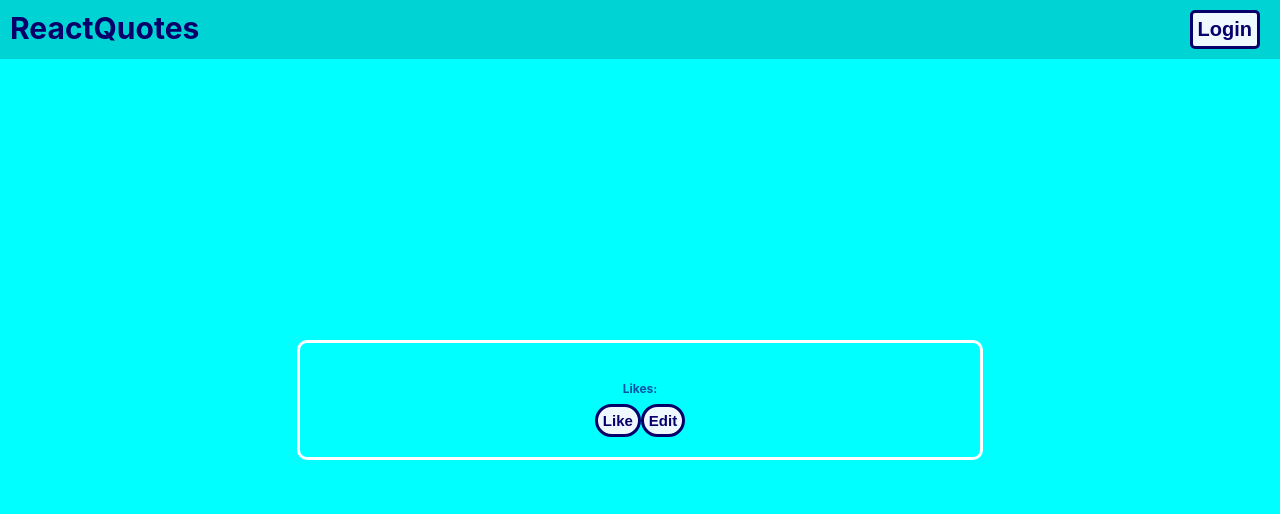
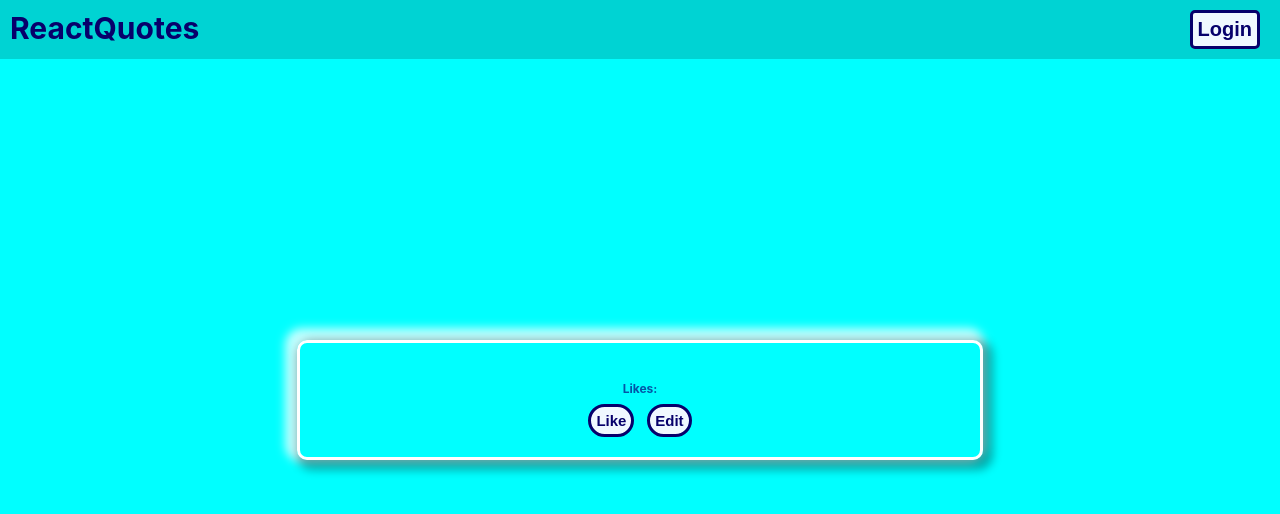
Before and after one commit to IbrahimCausevic/react-quote-app, a React (Create React App) app: page /quote/1 in a window 1280 px wide. Shown: the top 514 px of the page. Built offline with nearby package versions, Linux system fonts and the light colour scheme; no server answers.

Commit message:
improved css

```diff
--- a/src/components/QuoteCard/QuoteCard.css
+++ b/src/components/QuoteCard/QuoteCard.css
@@ -6,4 +6,6 @@
   margin: 20px;
   background-color: rgba(0, 0, 0, 0.097);
   width: 80%;
+  box-shadow: 5px 5px 10px 5px rgba(0, 0, 0, 0.334),
+    -5px -5px 10px 7px rgba(255, 255, 255, 0.762);
 }
--- a/src/pages/QuoteDetails/QuoteDetails.css
+++ b/src/pages/QuoteDetails/QuoteDetails.css
@@ -13,6 +13,8 @@
   text-align: center;
   color: rgb(7, 0, 107);
   width: 50%;
+  box-shadow: 5px 5px 10px 5px rgba(0, 0, 0, 0.334),
+    -5px -5px 10px 7px rgba(255, 255, 255, 0.762);
 }
 
 .quote-details-card p {
@@ -25,3 +27,9 @@
   color: rgb(3, 85, 166);
   font-weight: bold;
 }
+
+.buttons {
+  display: flex;
+  justify-content: center;
+  gap: 2%;
+}
--- a/src/pages/QuoteDetails/QuoteDetails.js
+++ b/src/pages/QuoteDetails/QuoteDetails.js
@@ -46,8 +46,10 @@ function QuoteDetails() {
           </p>
           <p>{quote.quoteSource}</p>
           <p className="likes">Likes: {quote.likes}</p>
-          <button onClick={likeHandler}>Like</button>
-          <button>Edit</button>
+          <div className="buttons">
+            <button onClick={likeHandler}>Like</button>
+            <button>Edit</button>
+          </div>
         </div>
       </div>
     </div>
```
